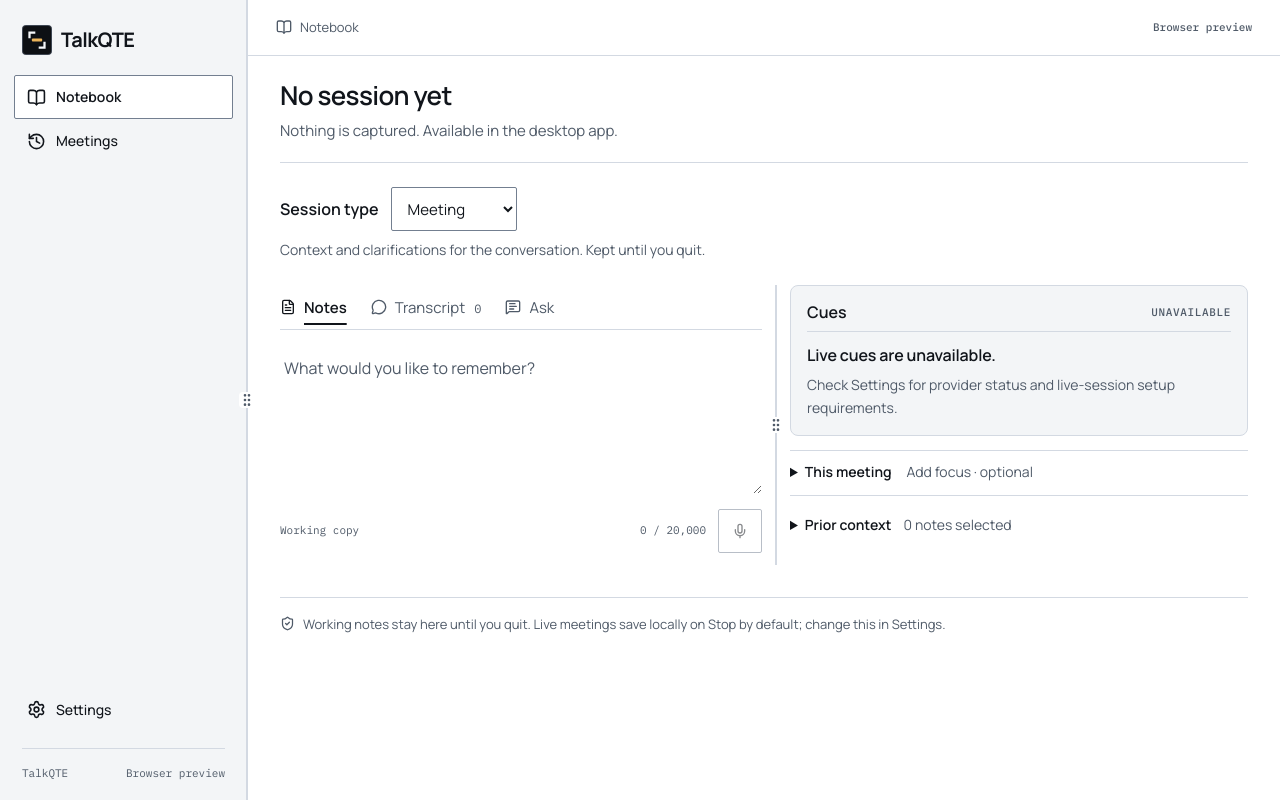
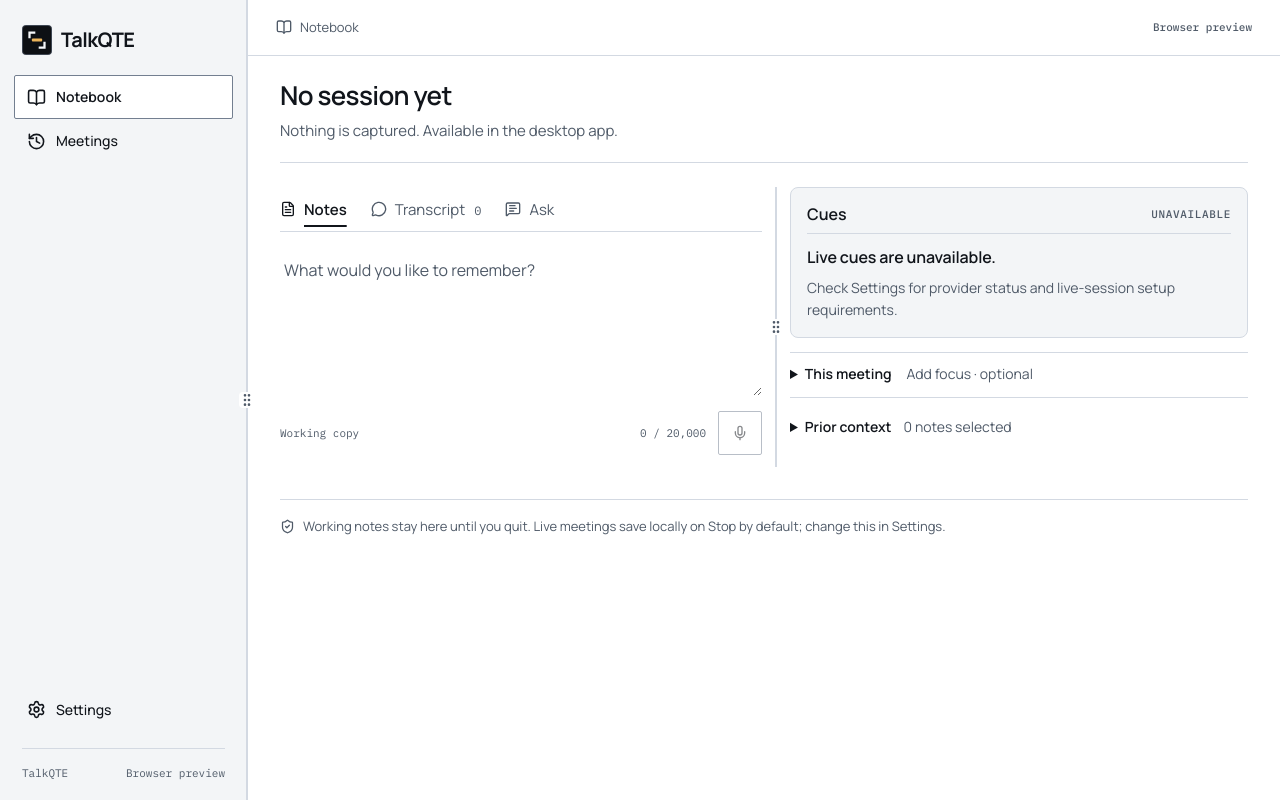
Before and after one commit to connorburgess/talkqte, a React (Vite) app: page / in a window 1280 px wide. Built offline with nearby package versions, Linux system fonts and the light colour scheme.

Commit message:
fix(ui): keep session type within meeting preparation
Signed-off-by: Connor Burgess <76454557+connorburgess@users.noreply.github.com>

```diff
--- a/src/App.tsx
+++ b/src/App.tsx
@@ -1753,7 +1753,7 @@ function Notebook() {
             {view === 'notebook' && sessionLive && (
               <>
                 <ChevronRight size={14} />
-                <span>Live session</span>
+                <span>{isEnded ? 'Ended session' : 'Live session'}</span>
               </>
             )}
           </div>
@@ -2137,12 +2137,6 @@ function Notebook() {
               </div>
             </section>
 
-            <SessionMode
-              mode={state.sessionMode}
-              locked={live || simulated || preparing || finishing}
-              busy={busy || startPending}
-              onChange={(mode) => bridge.command('set_session_mode', { mode })}
-            />
             <div className="ended-outcomes">
               <MeetingNotes
                 snapshot={state}
@@ -2666,6 +2660,8 @@ function Notebook() {
                     <summary id="meeting-focus-title">
                       This meeting{' '}
                       <span>
+                        {state.sessionMode === 'interview' && 'Interview · '}
+
                         {suggesting
                           ? 'Asking Granola…'
                           : suggestions !== null
@@ -2675,6 +2671,14 @@ function Notebook() {
                               : 'Add focus · optional'}
                       </span>
                     </summary>
+                    <SessionMode
+                      mode={state.sessionMode}
+                      locked={live || simulated || preparing || finishing}
+                      busy={busy || startPending}
+                      onChange={(mode) =>
+                        bridge.command('set_session_mode', { mode })
+                      }
+                    />
                     <div className="meeting-focus-heading">
                       <div>
                         <p id="meeting-focus-help" className="small muted">
--- a/src/components/SessionMode.tsx
+++ b/src/components/SessionMode.tsx
@@ -52,7 +52,7 @@ export function SessionMode({
           : 'Context and clarifications for the conversation.'}
         {locked
           ? ' Stop the session to change its type.'
-          : ' Kept until you quit.'}
+          : ' Session type stays selected until you quit.'}
       </p>
       {mode === 'interview' && !locked && (
         <details className="interview-preparation">
```
Also changed, not shown: 5 other files (tests, documents, lock files or other folders).
